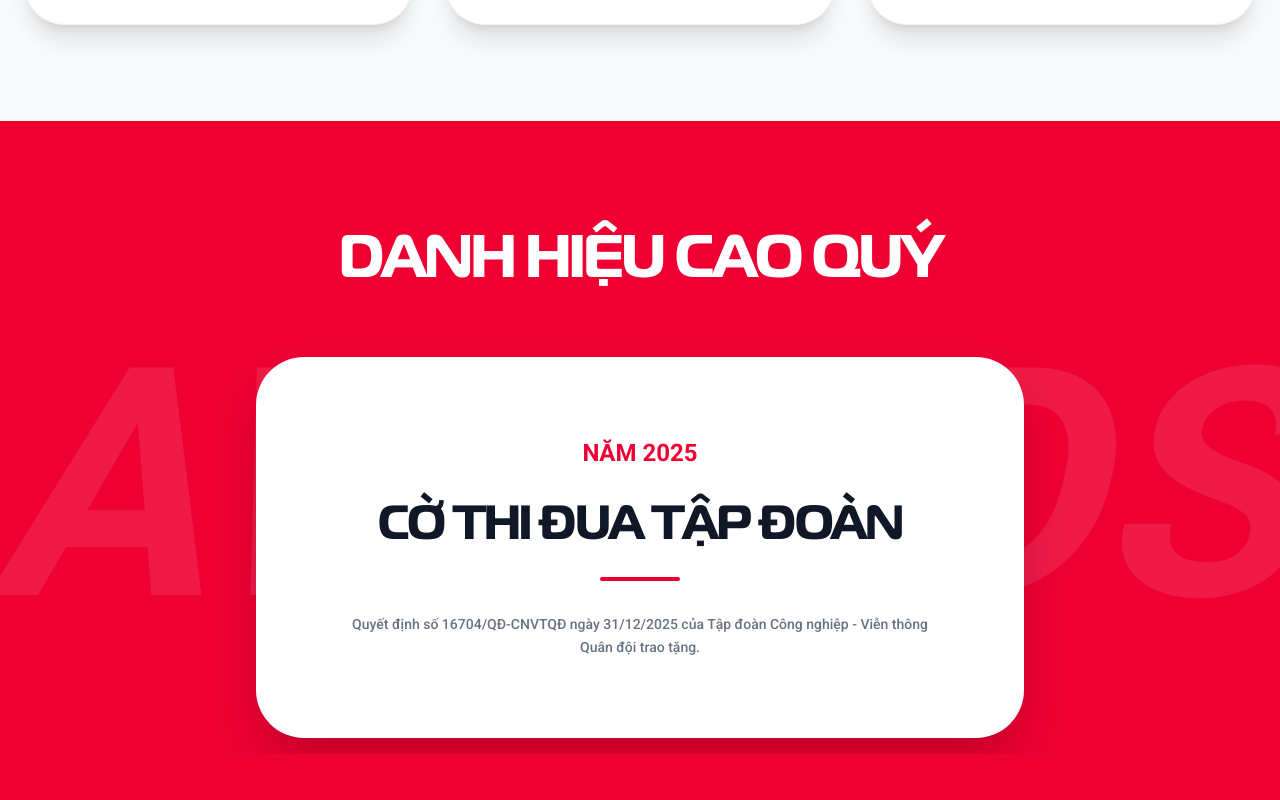
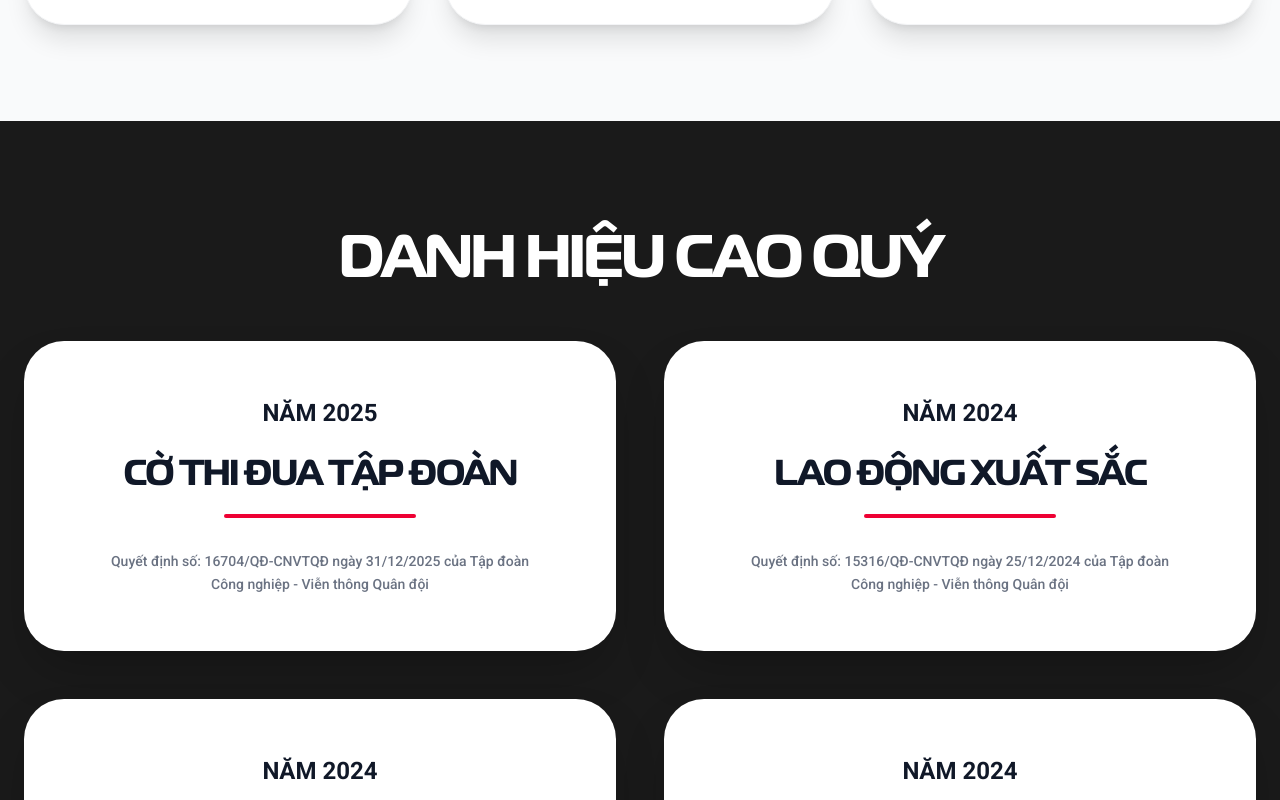
Before and after one commit to nab104/viettel, a Next.js app in the folder frontend/: page /hanh-trinh in a window 1280 px wide. Shown: the part 3540-4340 px from the top of the page. Built offline with nearby package versions, Linux system fonts and the light colour scheme; no server answers.

Commit message:
style: redesign Awards section to grid of cards with reference data

```diff
--- a/frontend/src/app/hanh-trinh/page.tsx
+++ b/frontend/src/app/hanh-trinh/page.tsx
@@ -228,27 +228,33 @@
       </section>
 
       {/* 4. DANH HIỆU (Awards) */}
-      <section className="py-24 bg-viettel text-white relative overflow-hidden">
-        <div className="absolute inset-0 opacity-10 flex items-center justify-center">
+      <section className="py-24 bg-[#1a1a1a] text-white relative overflow-hidden">
+        <div className="absolute inset-0 opacity-5 flex items-center justify-center">
           <span className="text-[20rem] font-black italic">AWARDS</span>
         </div>
         <div className="container mx-auto px-6 max-w-7xl relative z-10">
           <h2 className="text-4xl md:text-6xl font-black uppercase mb-16 tracking-tighter text-center">DANH HIỆU CAO QUÝ</h2>
-          <div className="overflow-hidden cursor-grab active:cursor-grabbing" ref={awardRef}>
-            <div className="flex">
-              {[1, 2, 3].map((_, i) => (
-                <div key={i} className="flex-[0_0_100%] min-w-0 flex justify-center p-4">
-                  <div className="bg-white text-gray-900 rounded-[3rem] p-12 md:p-20 max-w-3xl w-full shadow-2xl text-center relative">
-                    <span className="block text-viettel font-black text-2xl mb-4">NĂM 2025</span>
-                    <h3 className="text-3xl md:text-5xl font-black uppercase mb-8 tracking-tighter leading-tight">CỜ THI ĐUA TẬP ĐOÀN</h3>
-                    <div className="w-20 h-1 bg-viettel mx-auto rounded-full mb-8"></div>
-                    <p className="text-gray-500 text-sm font-medium leading-relaxed">
-                      Quyết định số 16704/QĐ-CNVTQĐ ngày 31/12/2025 của Tập đoàn Công nghiệp - Viễn thông Quân đội trao tặng.
-                    </p>
-                  </div>
-                </div>
-              ))}
-            </div>
+
+          <div className="grid grid-cols-1 md:grid-cols-2 gap-8 md:gap-12">
+            {[
+              { year: "2025", title: "CỜ THI ĐUA TẬP ĐOÀN", desc: "Quyết định số: 16704/QĐ-CNVTQĐ ngày 31/12/2025 của Tập đoàn Công nghiệp - Viễn thông Quân đội" },
+              { year: "2024", title: "LAO ĐỘNG XUẤT SẮC", desc: "Quyết định số: 15316/QĐ-CNVTQĐ ngày 25/12/2024 của Tập đoàn Công nghiệp - Viễn thông Quân đội" },
+              { year: "2024", title: "BẰNG KHEN BỘ QUỐC PHÒNG", desc: "Quyết định số: 3692/QĐ-BQP ngày 21/08/2024 của Bộ trưởng Bộ Quốc phòng." },
+              { year: "2024", title: "BẰNG KHEN TẬP ĐOÀN CN-VTQĐ", desc: "Quyết định số: 3524/QĐ-CNVTQĐ ngày 08/04/2024 của Tập đoàn Công nghiệp - Viễn thông Quân đội." },
+              { year: "2023", title: "ĐƠN VỊ QUYẾT THẮNG", desc: "Số: 11278/QĐ-CNVTQĐ ngày 31/12/2023; Tập đoàn Công nghiệp - Viễn thông Quân đội" },
+              { year: "2022", title: "CỜ THI ĐUA TẬP ĐOÀN", desc: "Số: 7220/QĐ-CNVTQĐ ngày 27/12/2022; Tập đoàn Công nghiệp - Viễn thông Quân đội" },
+              { year: "2021", title: "BẰNG KHEN BỘ QUỐC PHÒNG", desc: "Quyết định số: 2810/QĐ-BQP ngày 21/08/2021 của Bộ trưởng Bộ Quốc phòng." },
+              { year: "2021", title: "ĐƠN VỊ QUYẾT THẮNG", desc: "Số: 96/QĐ-CNVTQĐ ngày 07/01/2022; Tập đoàn Công nghiệp - Viễn thông Quân đội" }
+            ].map((award, i) => (
+              <div key={i} className="bg-white text-gray-900 rounded-[2.5rem] p-10 md:p-14 shadow-2xl text-center relative group hover:-translate-y-2 transition-all duration-500">
+                <span className="block text-gray-900 font-black text-xl md:text-2xl mb-4">NĂM {award.year}</span>
+                <h3 className="text-2xl md:text-4xl font-black uppercase mb-6 tracking-tighter leading-tight">{award.title}</h3>
+                <div className="w-48 h-1 bg-viettel mx-auto rounded-full mb-8"></div>
+                <p className="text-gray-500 text-xs md:text-sm font-medium leading-relaxed max-w-md mx-auto">
+                  {award.desc}
+                </p>
+              </div>
+            ))}
           </div>
         </div>
       </section>
```
